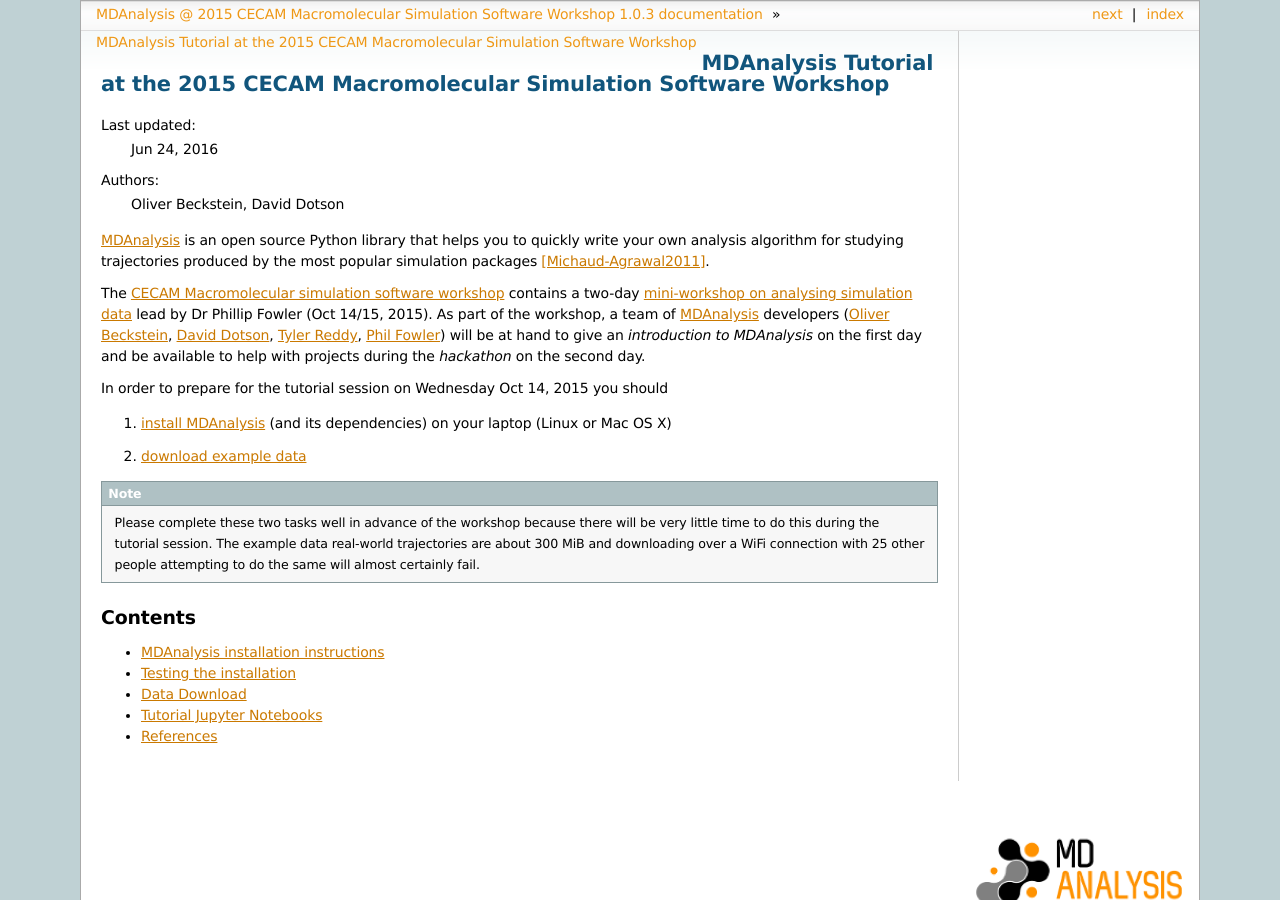
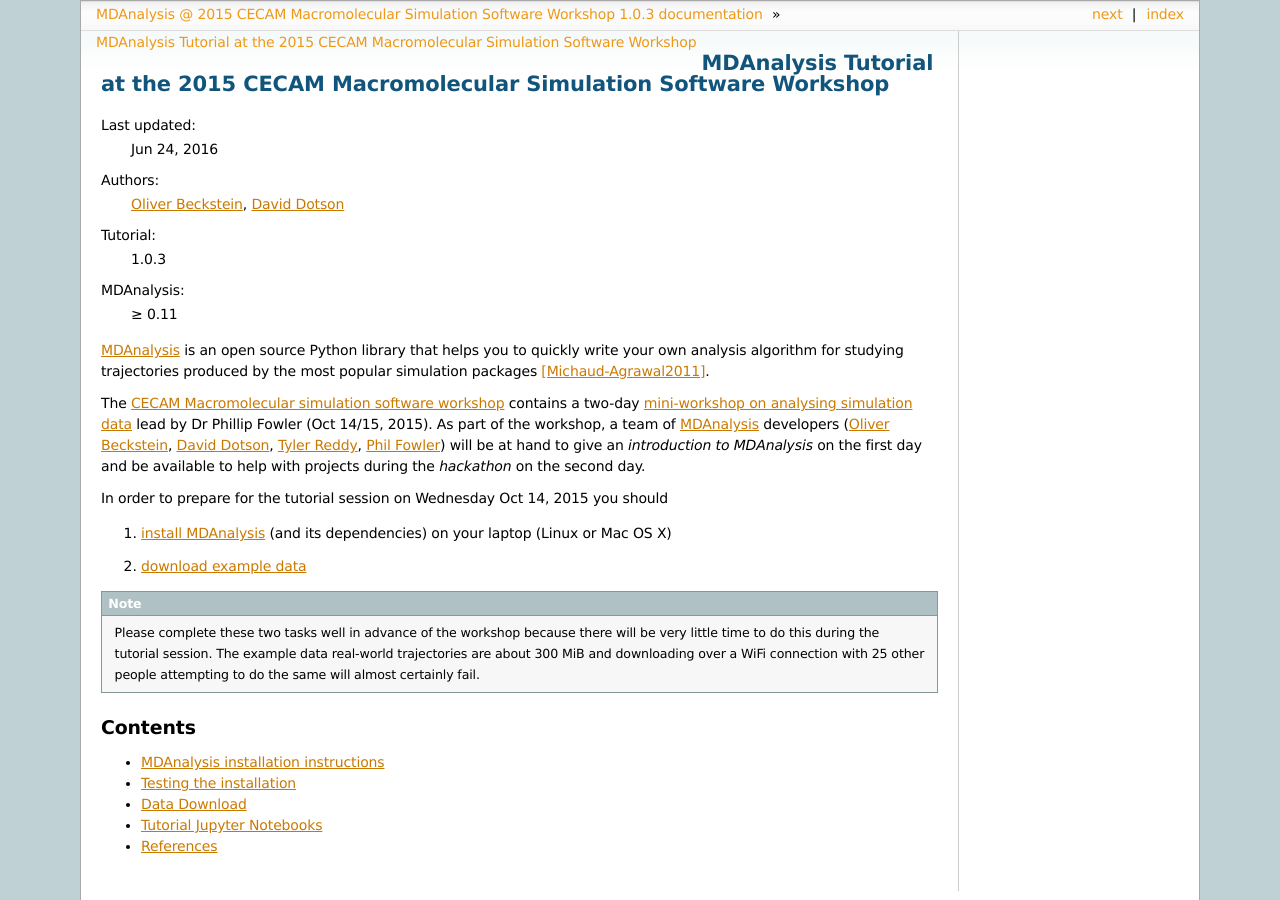
Before and after one commit to Becksteinlab/MDAnalysis-workshop, a Sphinx documentation site: the page built from doc/sphinx/index.rst, in a window 1280 px wide and 900 px high. Built offline with Sphinx 7.4.7, drawn with Linux system fonts in a browser that asks for light colours.

Commit message:
metadata on first page: release and minimal MDA version

```diff
--- a/doc/sphinx/index.rst
+++ b/doc/sphinx/index.rst
@@ -5,7 +5,9 @@
 ===================================================================================
 
 :Last updated: |today|
-:Authors: Oliver Beckstein, David Dotson
+:Authors: `Oliver Beckstein`_, `David Dotson`_
+:Tutorial: |release|
+:MDAnalysis: ≥ |MDAnalysis_version|
 
 MDAnalysis_ is an open source Python library that helps you to quickly
 write your own analysis algorithm for studying trajectories produced
```
